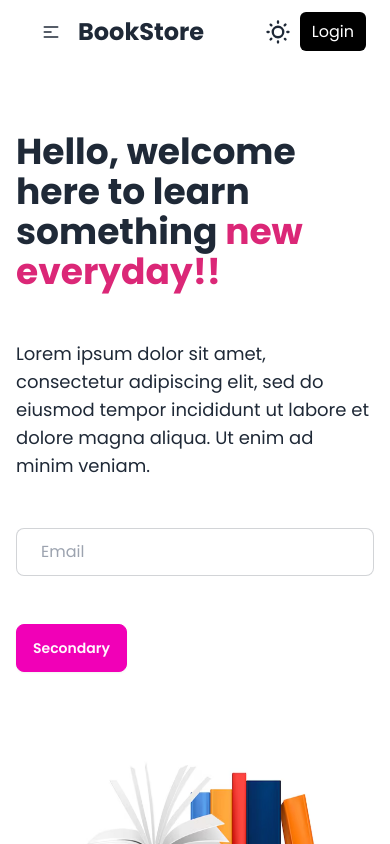
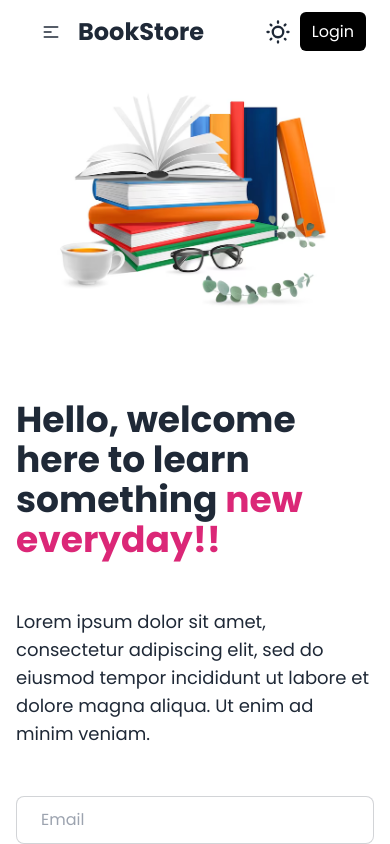
Before and after one commit to SakshiRathod13/BookStore, a React (Vite) app in the folder frontend/: page / in a window 390 px wide. Shown: the top 844 px of the page. Built offline with nearby package versions, Linux system fonts and the light colour scheme.

Commit message:
Refactor Banner and Navbar components for improved responsiveness and readability

```diff
--- a/frontend/src/components/Banner.jsx
+++ b/frontend/src/components/Banner.jsx
@@ -4,8 +4,8 @@ import Book from "../assets/Book.avif"
 const Banner = () => {
   return (
     <>
-        <div className='order-2 md:order-1  max-w-screen-2xl container mx-auto md:px-20 px-4 flex flex-col md:flex-row' >
-            <div className='w-full md:1/2 mt-12 md:mt-32 py-5' >
+        <div className=' max-w-screen-2xl container mx-auto md:px-20 px-4 flex flex-col md:flex-row my-10' >
+            <div className='order-2 md:order-1 w-full md:1/2 mt-12 md:mt-32 py-5' >
                 <div className=' space-y-12'>
                 <h1 className=' text-4xl font-bold'>Hello, welcome here to learn something <span className='text-pink-600'>new everyday!!</span></h1>
                 <p className='text-lg'>Lorem ipsum dolor sit amet, consectetur adipiscing elit, sed do eiusmod tempor incididunt ut labore et dolore magna aliqua. Ut enim ad minim veniam.
@@ -22,7 +22,7 @@ const Banner = () => {
             </div>
 
             <div className='order-1 w-full md:1/2'>
-                <img src={Book} alt='book' className='w-96 h-96 '/>
+                <img src={Book} alt='book' className='w-300 h-100 px-2'/>
             </div>
         </div>
     </>
--- /dev/null
+++ b/frontend/src/components/Free.jsx
@@ -0,0 +1,14 @@
+import React from 'react'
+
+const Free = () => {
+  return (
+    <>
+    <div>
+
+    </div>
+    </>
+
+  )
+}
+
+export default Free
--- a/frontend/src/components/navbar.jsx
+++ b/frontend/src/components/navbar.jsx
@@ -1,10 +1,21 @@
 import React from 'react'
+import { useState,useEffect } from 'react'
 
 const Navbar = () => {
+  const [sticky,setSticky] = useState(false)
+  useEffect(() => {
+    window.addEventListener('scroll', () => {
+      if(window.scrollY > 10){
+        setSticky(true)
+      }else{
+        setSticky(false)
+      }
+    })
+  }, [])
   return (
     <>
-    <div className='max-w-screen-2xl container mx-auto md:px-20 px-4'>
-    <div className="navbar bg-base-100">
+    <div className={`max-w-screen-2xl container mx-auto md:px-20 px-4 fixed top-0 left-0 right-0 ${sticky? "sticky-navbar shadow-md bg-base-200 duration-200 transition-all ":""}`}>
+    <div className="navbar ">
   <div className="navbar-start">
     <div className="dropdown">
       <div tabIndex={0} role="button" className="btn btn-ghost lg:hidden">
```
